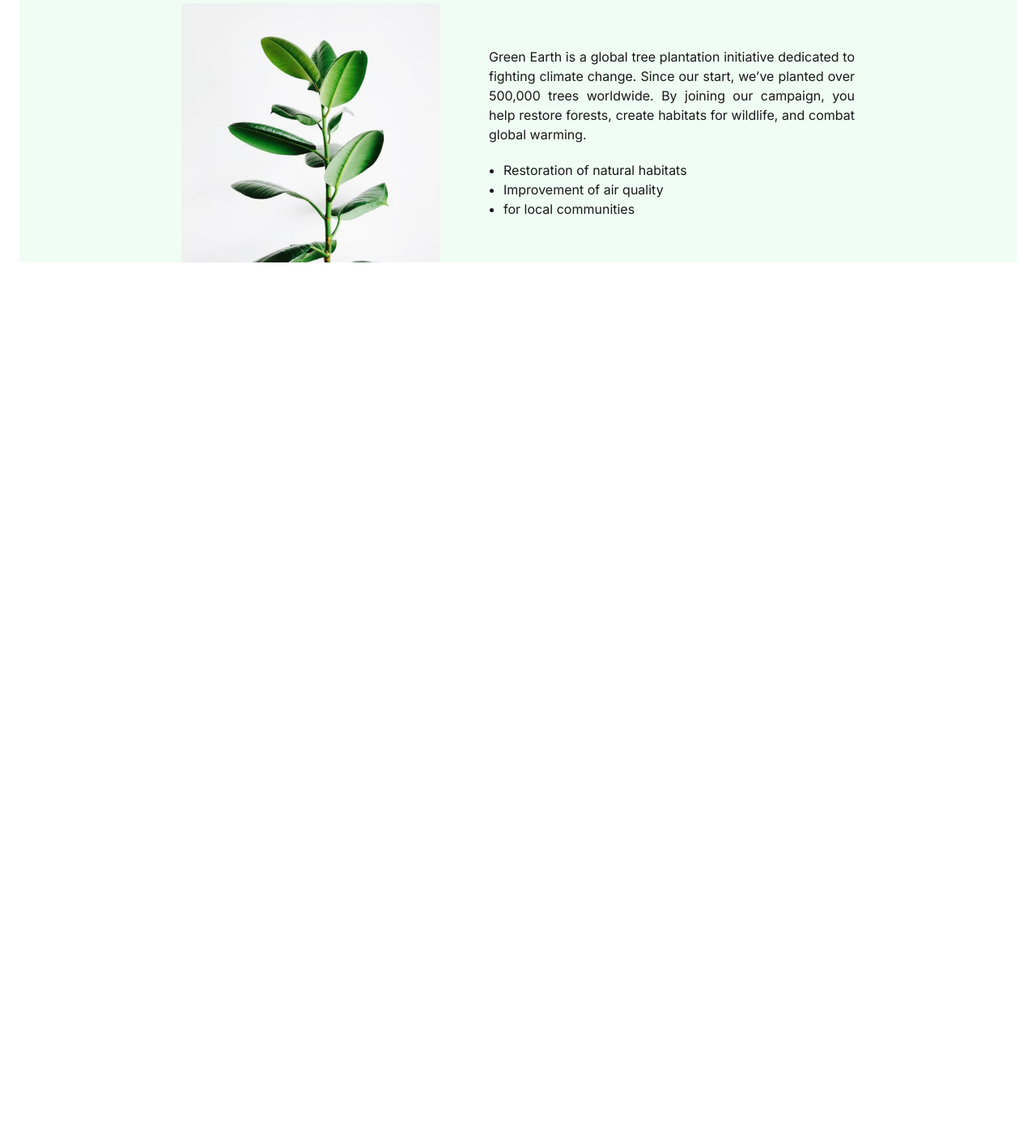
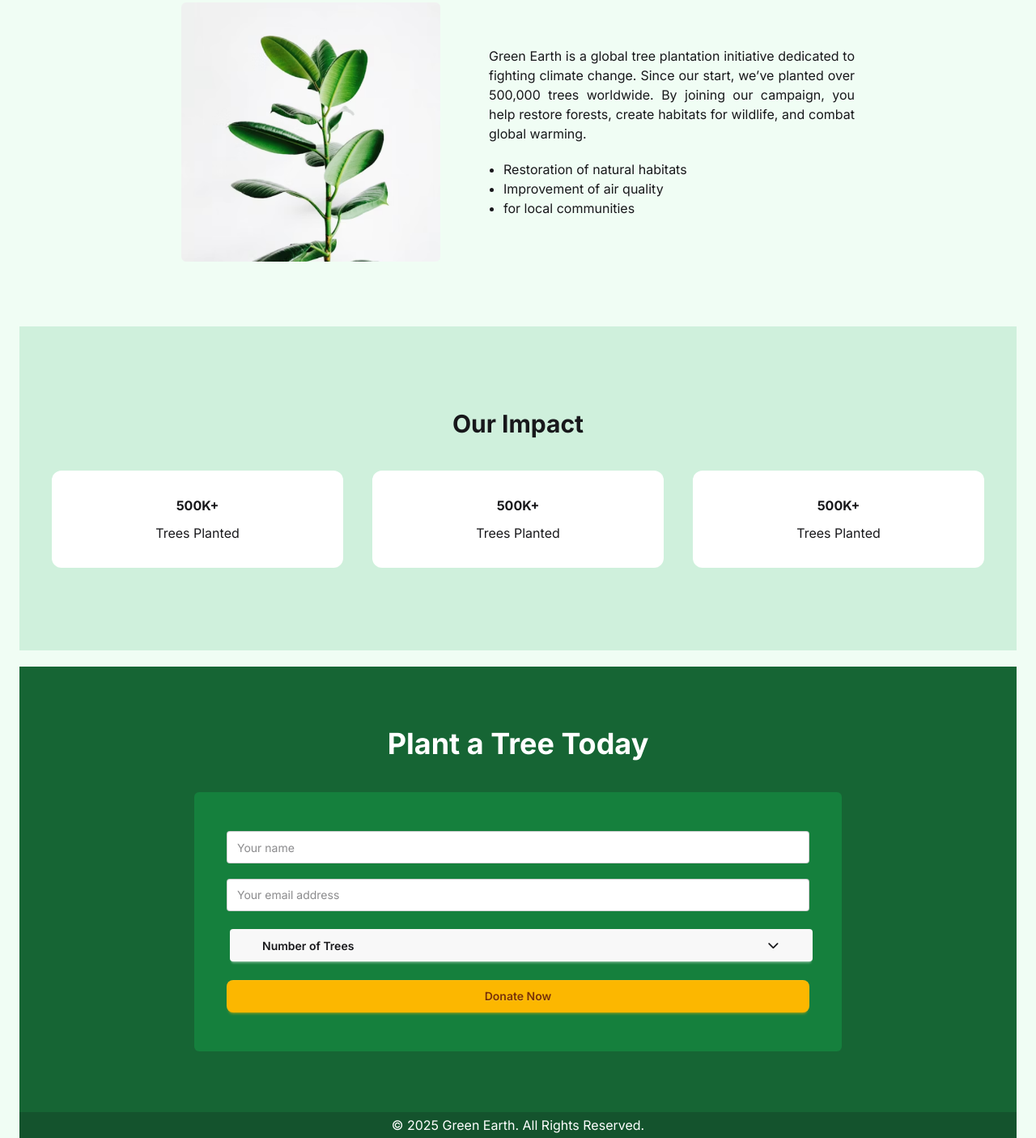
Before and after one commit to saodialhasanjubraj/Tree-Plant-web, a plain HTML site: page index.html in a window 1280 px wide. Shown: the part 669-2074 px from the top of the page at 81% size. Before the commit the page ends 993 px from the top, so only its background shows below. Drawn offline with nearby package versions, Linux system fonts and the light colour scheme; no server answers.

Commit message:
ui design part almost  90% complete. functionality part pending

```diff
--- a/index.html
+++ b/index.html
@@ -23,8 +23,8 @@
     <link rel="stylesheet" href="style.css">
 </head>
 
-<body>
-    <div class="container w-full max-w-308 mx-auto bg-[#F0FDF4]" id="container">
+<body class="bg-[#F0FDF4]">
+    <div class="container w-full max-w-318 mx-auto bg-[#F0FDF4]" id="container">
         <header>
 
             <nav class="navbar bg-base-100 shadow-sm justify-between bg-[#15803D] text-white h-20 items-center">
@@ -48,13 +48,13 @@
                 <img src="/assets/hero-leaf2.png" class="heroLeft2 h-60 w-90"></img>
             </div>
 
-            <div class="bg-[#F0FDF4] ChooseYourTrees w-full text-center text-3xl font-semibold mt-20 pb-10 border-b-[1px]"
+            <div class="bg-[#F0FDF4] ChooseYourTrees w-full text-center text-3xl font-semibold mt-20 pb-10"
                 id="ChooseYourTrees">
                 Choose Your Trees</div>
             <!-- header End -->
         </header>
 
-        <main>
+        <main class="w-full px-5">
             <section class="cardsAsideBarCartsDiv flex items-start justify-between" id="subContainer">
 
                 <aside class="w-50 allPlantsSideButton flex flex-col ml-3" id="allPlantsSideButton">
@@ -74,7 +74,6 @@
                 <!-- rightSide End here -->
             </section>
 
-
             <section class="AboutTheCampaign flex flex-col items-center w-208 mx-auto" id="AboutTheCampaign">
                 <h1 class="text-3xl font-bold mt-10 mb-10">About the Campaign</h1>
                 <div class="textImageBox flex items-center justify-between gap-15">
@@ -92,6 +91,53 @@
                     </div>
                 </div>
             </section>
+
+            <seciton
+                class="ourImpact w-full h-100 flex items-center justify-center flex-col mt-20 mb-5 bg-[#CFF0DC] px-10">
+                <h1 class="font-bold text-3xl mb-10">Our Impact</h1>
+                <div class="ourImpactCards flex items-center justify-between w-full">
+                    <div
+                        class="ourImpactCard bg-white rounded-xl w-90 h-30 flex items-center justify-center gap-y-0.5 flex-col">
+                        <h1 class="font-bold mb-2">500K+</h1>
+                        <p>Trees Planted</p>
+                    </div>
+                    <div
+                        class="ourImpactCard bg-white rounded-xl w-90 h-30 flex items-center justify-center gap-y-0.5 flex-col">
+                        <h1 class="font-bold mb-2">500K+</h1>
+                        <p>Trees Planted</p>
+                    </div>
+                    <div
+                        class="ourImpactCard bg-white rounded-xl w-90 h-30 flex items-center justify-center gap-y-0.5 flex-col">
+                        <h1 class="font-bold mb-2">500K+</h1>
+                        <p>Trees Planted</p>
+                    </div>
+                </div>
+            </seciton>
+
+            <section class="plantATreeToday w-full h-137.5 bg-[#166534] flex flex-col items-center justify-center">
+                <h1 class="text-4xl text-white font-bold mb-10">Plant a Tree Today</h1>
+                <div
+                    class="formBox flex items-center flex-col justify-between gap-2 h-80 bg-[#15803D] w-200 px-10 py-12 rounded-md">
+                    <input type="text" placeholder="Your name" class="input w-full" />
+                    <input type="email" placeholder="Your email address" class="input w-full" />
+                    <div class="dropdown w-full">
+                        <div tabindex="0" role="button"
+                            class="btn m-1 w-full border-none flex items-center justify-between px-10">Number of Trees
+                            <i class="fa-solid fa-chevron-down"></i>
+                        </div>
+                        <ul tabindex="0" class="dropdown-content menu bg-base-100 rounded-box z-1 p-2 shadow-sm w-full">
+                            <li><a>50</a></li>
+                            <li><a>100</a></li>
+                            <li><a>150</a></li>
+                            <li><a>200</a></li>
+                        </ul>
+                    </div>
+                    <button class="btn btn-warning w-full rounded-lg border-none">Donate Now</button>
+                </div>
+            </section>
+            <footer class="w-full bg-[#14532D] text-center text-white py-1">
+                <h1>© 2025 Green Earth. All Rights Reserved.</h1>
+            </footer>
             <!-- main End here -->
         </main>
         <!------------------------------------ SubContainer End here (aside, main, rightSide) ----------------------------------------------->
--- a/web.js
+++ b/web.js
@@ -3,12 +3,12 @@ const cardsSection = document.getElementById('cardsSection')
 
 
 //load all trees in cards container////
-// const allTreesgetApi = () => {  //allPlants api
-//     fetch('https://openapi.programming-hero.com/api/plants')
-//         .then((data) => data.json())
-//         .then((allPlants) => allTreeloadScreen(allPlants.plants))
-// }
-// allTreesgetApi()  //api call
+const allTreesgetApi = () => {  //allPlants api
+    fetch('https://openapi.programming-hero.com/api/plants')
+        .then((data) => data.json())
+        .then((allPlants) => allTreeloadScreen(allPlants.plants))
+}
+allTreesgetApi()  //api call
 
 //Fetch aside buttons data
 const asideButtonsGet = () => {//Fetch aside buttons data
```
